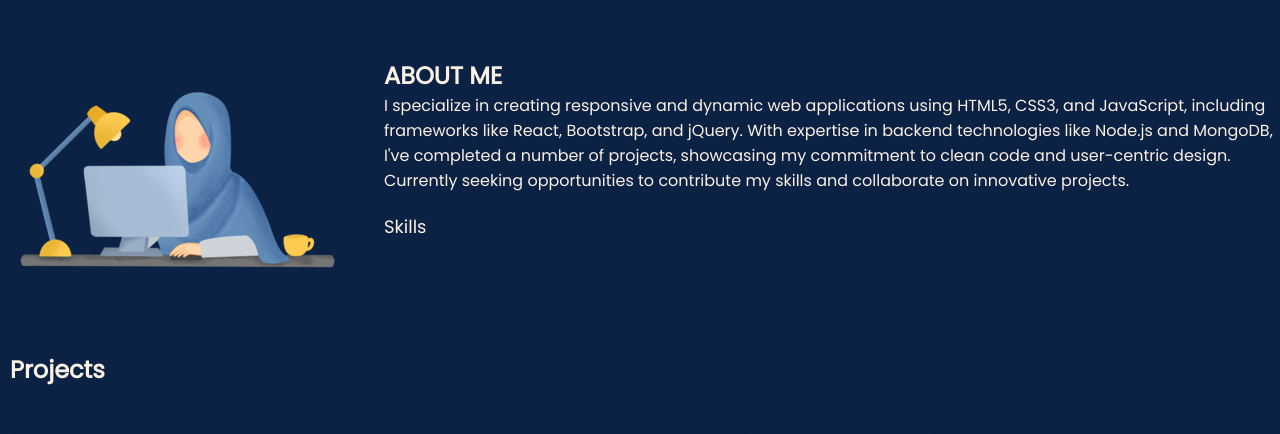
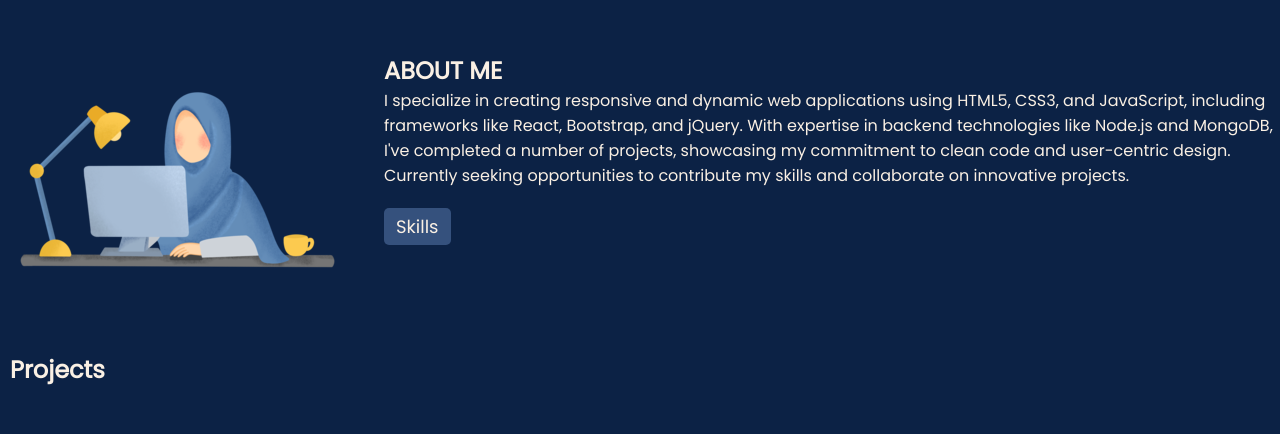
Before and after one commit to Minahil-Shafique/Portfolio, a plain HTML site: page index.html in a window 1280 px wide. Shown: the part 337-771 px from the top of the page. Drawn offline with nearby package versions, Linux system fonts and the light colour scheme; files whose address does not match are found by name.

Commit message:
Update transition.css

```diff
--- a/styles/transition.css
+++ b/styles/transition.css
@@ -144,8 +144,14 @@ nav ul li a:hover::after {
   font-weight: 500;
   cursor: pointer;
   position: relative;
+  background-color: #35517d;
+  padding: 5px 12px;
+  border-radius: 5px;
 }
-
+.tab-links:hover{
+  background-color: #4468a2;
+  transform: translateY(-2px);
+}
 .tab-links::after {
   content: " ";
   width: 0;
@@ -159,21 +165,17 @@ nav ul li a:hover::after {
 .tab-links.active-link::after {
   width: 50%;
 }
-
 .tab-contents ul li {
   list-style: none;
   margin-left: 0%;
 }
-
 .tab-contents ul li span {
   color: #6aa2fd;
   font-size: 14px;
 }
-
 .tab-contents {
   display: none;
 }
-
 .tab-contents.active-tab {
   display: block;
 }
```
